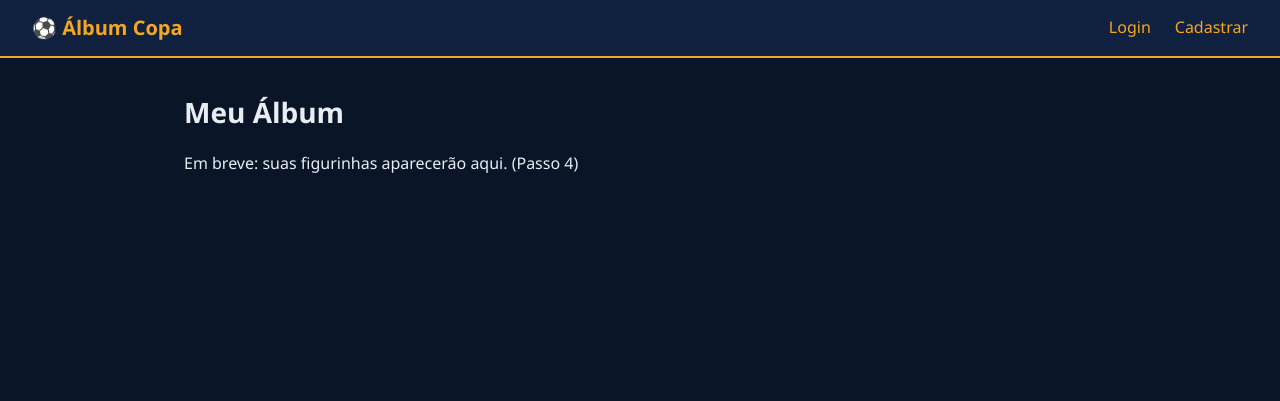
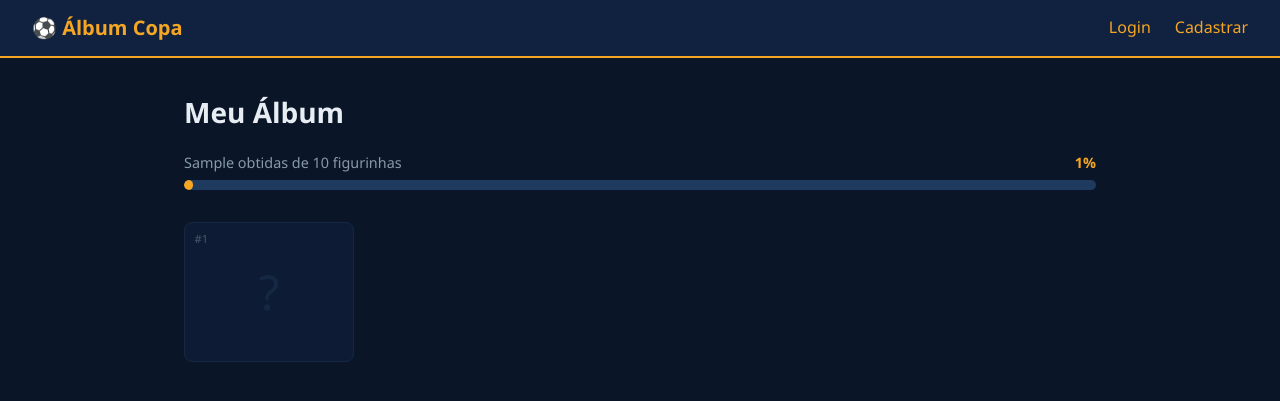
Before and after one commit to Lucas-Andrade-Projetos/album-copa, a Flask app: template app/templates/album.html in a window 1280 px wide. Shown: the top 401 px of the page. Run offline with Flask 3, Linux system fonts and the light colour scheme; the template is opened without the code that fills it: most values are stand-ins (such as "Sample title", 1, 10 or a date in 2020).

Commit message:
feat: album grid visualization with owned/missing states

```diff
--- a/app/static/css/style.css
+++ b/app/static/css/style.css
@@ -170,3 +170,128 @@ h1 {
     font-size: 1.75rem;
     margin-bottom: 1rem;
 }
+
+/* ── Álbum: cabeçalho e barra de progresso ── */
+.album-header {
+    margin-bottom: 2rem;
+}
+
+.progress-wrap {
+    margin-top: 1rem;
+}
+
+.progress-info {
+    display: flex;
+    justify-content: space-between;
+    font-size: 0.9rem;
+    color: var(--cor-texto-suave);
+    margin-bottom: 0.4rem;
+}
+
+.progress-percent {
+    font-weight: 700;
+    color: var(--cor-primaria);
+}
+
+.progress-bar-bg {
+    background-color: var(--cor-borda);
+    border-radius: 999px;
+    height: 10px;
+    overflow: hidden;
+}
+
+.progress-bar-fill {
+    background-color: var(--cor-primaria);
+    height: 100%;
+    border-radius: 999px;
+    transition: width 0.4s ease;
+}
+
+.album-completo {
+    margin-top: 1rem;
+    background-color: rgba(245, 166, 35, 0.15);
+    border: 1px solid var(--cor-primaria);
+    border-radius: var(--raio);
+    padding: 0.75rem 1rem;
+    color: var(--cor-primaria);
+    font-weight: 600;
+    font-size: 1.1rem;
+    text-align: center;
+}
+
+/* ── Grid de figurinhas ── */
+.sticker-grid {
+    display: grid;
+    grid-template-columns: repeat(auto-fill, minmax(140px, 1fr));
+    gap: 1rem;
+}
+
+.sticker-card {
+    border-radius: var(--raio);
+    border: 1px solid var(--cor-borda);
+    padding: 1rem 0.75rem;
+    text-align: center;
+    position: relative;
+    min-height: 140px;
+    display: flex;
+    flex-direction: column;
+    align-items: center;
+    justify-content: center;
+    gap: 0.3rem;
+}
+
+/* Card vazio (figurinha não obtida) */
+.card-vazia {
+    background-color: var(--cor-superficie);
+    opacity: 0.5;
+}
+
+.sticker-desconhecida {
+    font-size: 3rem;
+    color: var(--cor-borda);
+    line-height: 1;
+}
+
+/* Card obtido */
+.card-obtida {
+    background-color: var(--cor-superficie);
+}
+
+.sticker-number {
+    position: absolute;
+    top: 0.4rem;
+    left: 0.6rem;
+    font-size: 0.7rem;
+    color: var(--cor-texto-suave);
+}
+
+.sticker-name {
+    font-size: 0.95rem;
+    font-weight: 700;
+    color: var(--cor-texto);
+}
+
+.sticker-country {
+    font-size: 0.8rem;
+    color: var(--cor-texto-suave);
+}
+
+.sticker-duplicata {
+    position: absolute;
+    top: 0.4rem;
+    right: 0.6rem;
+    font-size: 0.7rem;
+    font-weight: 700;
+    background-color: var(--cor-primaria);
+    color: #000;
+    border-radius: 999px;
+    padding: 0.1rem 0.4rem;
+}
+
+/* ── Cores por raridade ── */
+.rarity-label-common    { font-size: 0.65rem; color: var(--cor-texto-suave); }
+.rarity-label-rare      { font-size: 0.65rem; color: #64b5f6; }
+.rarity-label-legendary { font-size: 0.65rem; color: var(--cor-primaria); font-weight: 700; }
+
+.rarity-rare      { border-color: #64b5f6; }
+.rarity-legendary { border-color: var(--cor-primaria); box-shadow: 0 0 10px rgba(245,166,35,0.3); }
--- a/app/templates/album.html
+++ b/app/templates/album.html
@@ -3,6 +3,47 @@
 {% block title %}Meu Álbum — Copa do Mundo{% endblock %}
 
 {% block content %}
-<h1>Meu Álbum</h1>
-<p>Em breve: suas figurinhas aparecerão aqui. (Passo 4)</p>
+<div class="album-header">
+    <h1>Meu Álbum</h1>
+
+    <div class="progress-wrap">
+        <div class="progress-info">
+            <span>{{ obtidas }} de {{ total }} figurinhas</span>
+            <span class="progress-percent">{{ percent }}%</span>
+        </div>
+        <div class="progress-bar-bg">
+            <div class="progress-bar-fill" style="width: {{ percent }}%"></div>
+        </div>
+    </div>
+
+    {% if percent == 100 %}
+    <div class="album-completo">
+        🏆 Parabéns! Álbum completo!
+    </div>
+    {% endif %}
+</div>
+
+<div class="sticker-grid">
+    {% for sticker in stickers %}
+        {% set qty = owned.get(sticker.id, 0) %}
+        <div class="sticker-card {% if qty > 0 %}card-obtida rarity-{{ sticker.rarity }}{% else %}card-vazia{% endif %}">
+
+            <div class="sticker-number">#{{ sticker.number }}</div>
+
+            {% if qty > 0 %}
+                <div class="sticker-rarity rarity-label-{{ sticker.rarity }}">
+                    {{ sticker.rarity | upper }}
+                </div>
+                <div class="sticker-name">{{ sticker.player_name }}</div>
+                <div class="sticker-country">{{ sticker.country }}</div>
+                {% if qty > 1 %}
+                    <div class="sticker-duplicata">×{{ qty }}</div>
+                {% endif %}
+            {% else %}
+                <div class="sticker-desconhecida">?</div>
+            {% endif %}
+
+        </div>
+    {% endfor %}
+</div>
 {% endblock %}
```
Also changed, not shown: app/stickers.py (+27 -2 lines).
